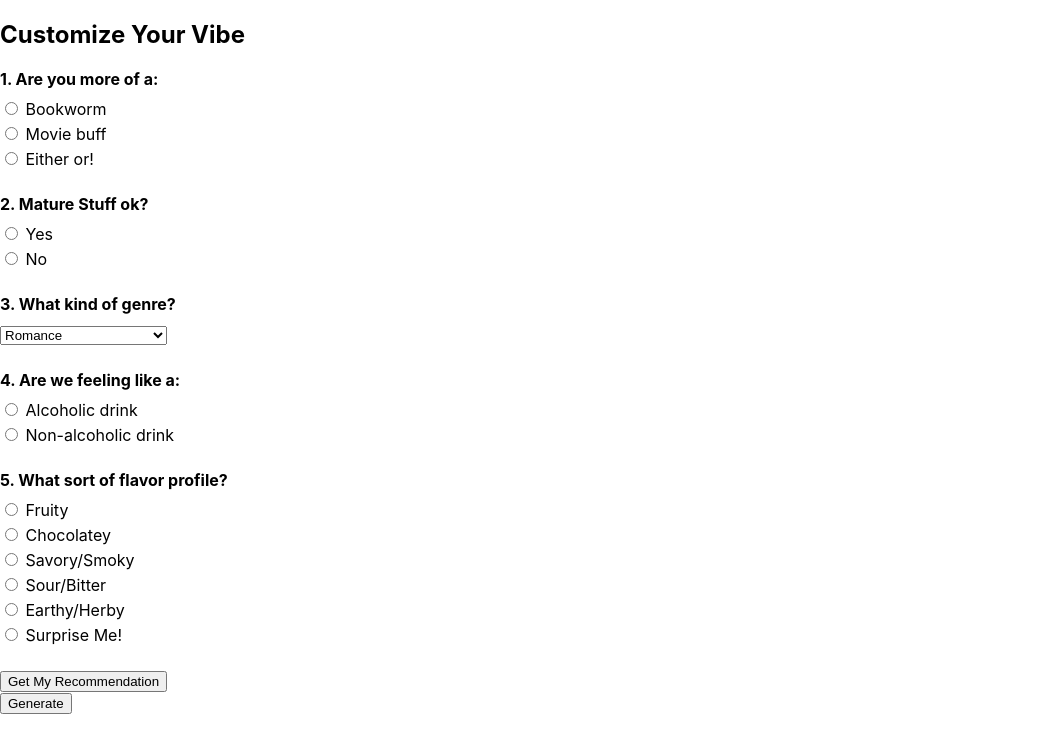
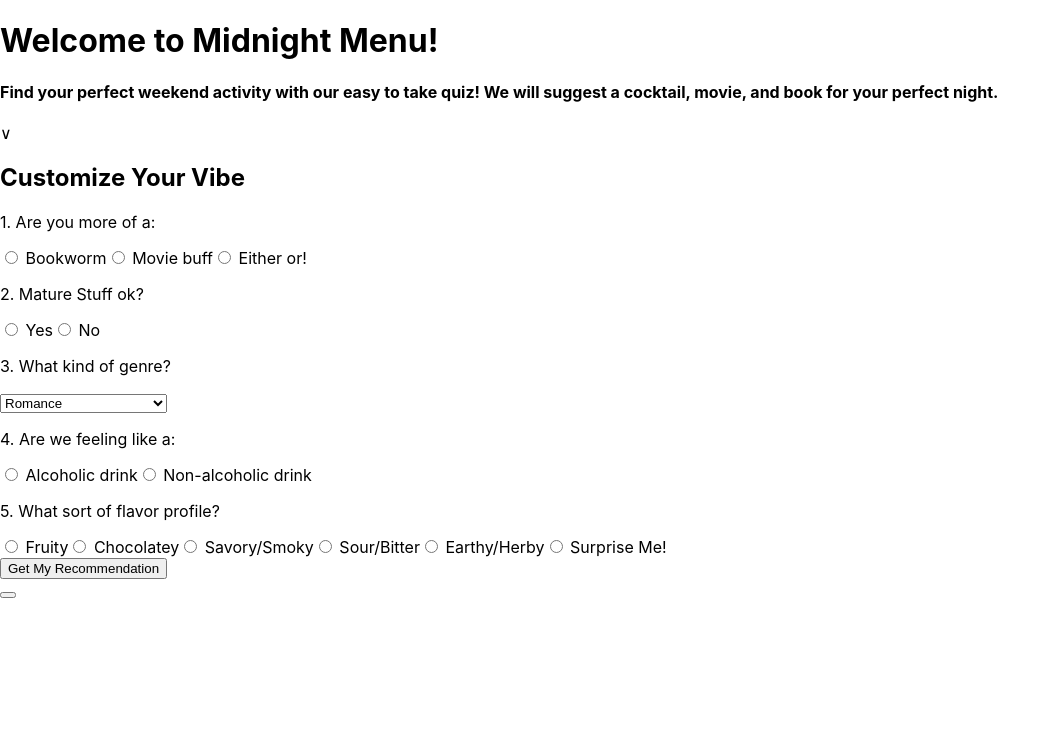
Before and after one commit to mstout7/web-app-final-project-26, a React (Create React App) app: page / in a window 1280 px wide. Shown: the top 752 px of the page, without its empty margins (0-1060 px from the left). Built offline with nearby package versions, Linux system fonts and the light colour scheme.

Commit message:
Update Quiz.js

```diff
--- a/src/components/Quiz.js
+++ b/src/components/Quiz.js
@@ -1,8 +1,11 @@
 import React, { useState } from 'react';
-import { BiDrink } from 'react-icons/bi'; // A cocktail icon
+// import { BiDrink } from 'react-icons/bi'; // A cocktail icon
 
 
 const Quiz = ({ onComplete, loading }) => {
+
+
+
   // Store all answers in one state object
   const [answers, setAnswers] = useState({
     mediaType: 'book',
@@ -28,13 +31,19 @@ const Quiz = ({ onComplete, loading }) => {
     onComplete(answers);
   };
 
+  // Athena's HTML
   return (
     <div className="container">
+      <h1 className="quiz-header">Welcome to Midnight Menu!</h1>
+      <h4 className="quiz-subhead">Find your perfect weekend activity with our easy to take quiz! We will suggest a cocktail, movie, and book for
+        your perfect night.</h4>
+      <p className="intro">	&or;</p>
+
       <form className="quiz-container" onSubmit={handleSubmit}>
-      <h2>Customize Your Vibe</h2>
+        <h2 className="quiz-header">Customize Your Vibe</h2>
 
         {/* Question 1: Media Type */}
-      <div className="question-block">
+        <div className="question-block, card2">
           <p>1. Are you more of a:</p>
           <label>
             <input type="radio" name="mediaType" value="book" onChange={handleChange} /> Bookworm
@@ -48,7 +57,7 @@ const Quiz = ({ onComplete, loading }) => {
         </div>
 
         {/* Question 2: Mature Content */}
-      <div className="question-block">
+        <div className="question-block, card2">
           <p>2. Mature Stuff ok?</p>
           <label>
             <input type="radio" name="isMature" value="true" onChange={handleChange} /> Yes
@@ -59,7 +68,7 @@ const Quiz = ({ onComplete, loading }) => {
         </div>
 
         {/* Question 3: Genre */}
-      <div className="question-block">
+        <div className="question-block, card2">
           <p>3. What kind of genre?</p>
           <select name="genreKey" onChange={handleChange} value={answers.genreKey}>
             <option value="murder_mystery">Murder mystery</option>
@@ -72,7 +81,7 @@ const Quiz = ({ onComplete, loading }) => {
         </div>
 
         {/* Question 4: Alcohol */}
-      <div className="question-block">
+        <div className="question-bloc, card2">
           <p>4. Are we feeling like a:</p>
           <label>
             <input type="radio" name="isAlcoholic" value="true" onChange={handleChange} /> Alcoholic drink
@@ -83,7 +92,7 @@ const Quiz = ({ onComplete, loading }) => {
         </div>
 
         {/* Question 5: Flavor */}
-      <div className="question-block">
+        <div className="question-block, card2">
           <p>5. What sort of flavor profile?</p>
           <label>
             <input type="radio" name="flavor" value="sweet_fruity" onChange={handleChange} /> Fruity
@@ -115,7 +124,7 @@ const Quiz = ({ onComplete, loading }) => {
         disabled={loading} // Prevent double clicks
         className="submit-btn"
       >
-        {loading ? <BiDrink className="spinning-icon" /> : "Generate"}
+        {/* {loading ? <BiDrink className="spinning-icon" /> : "Generate"} */}
       </button>
     </div>
   );
```
Lines whose indentation alone changed are shown as unchanged.
